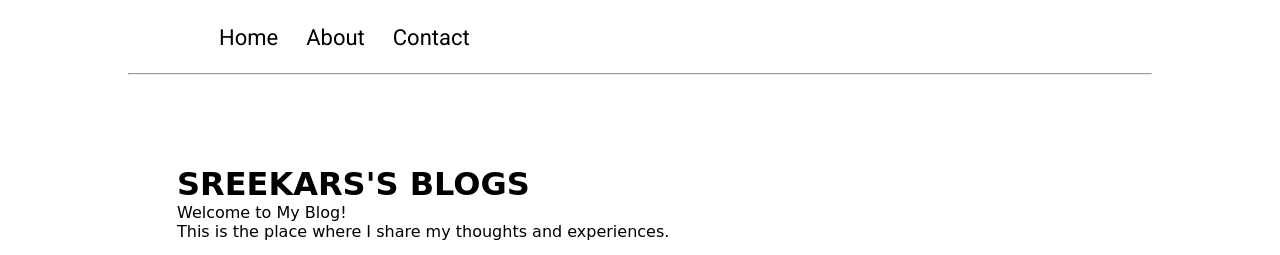
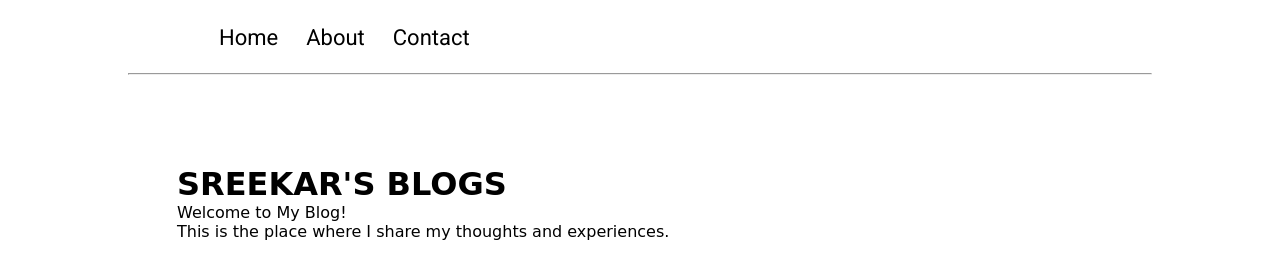
Before and after one commit to sreekar0119/Sreekars_blog, a plain HTML site: page index.html in a window 1280 px wide. Shown: the top 255 px of the page. Drawn offline with Linux system fonts and the light colour scheme; a web font is replaced by a local one.

Commit message:
Update index.html

```diff
--- a/index.html
+++ b/index.html
@@ -26,7 +26,7 @@
     </div>
     <div class="m-auto content max-width-1 my-2">
         <div class="content-left">
-            <h1>SREEKARS'S BLOGS</h1>
+            <h1>SREEKAR'S BLOGS</h1>
             <p>Welcome to My Blog!<br>
 
                 This is the place where I share my thoughts and experiences.</p>
```
